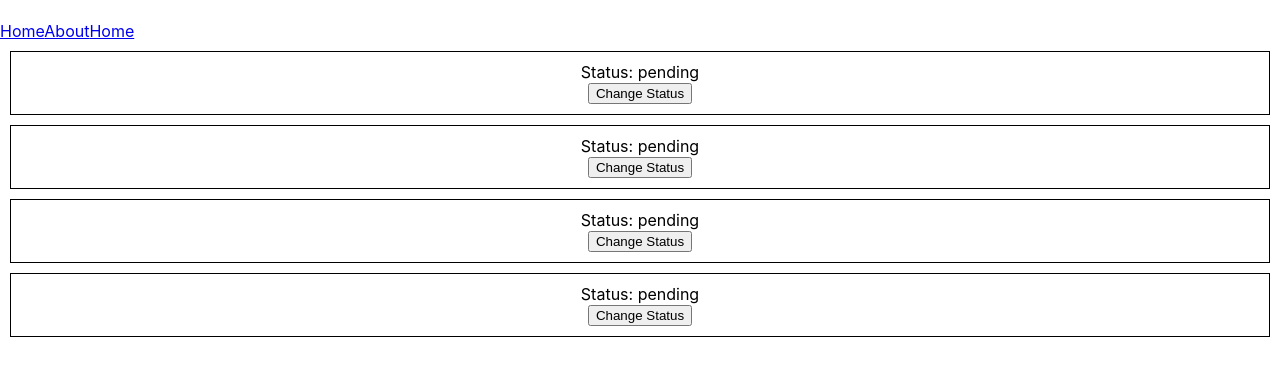
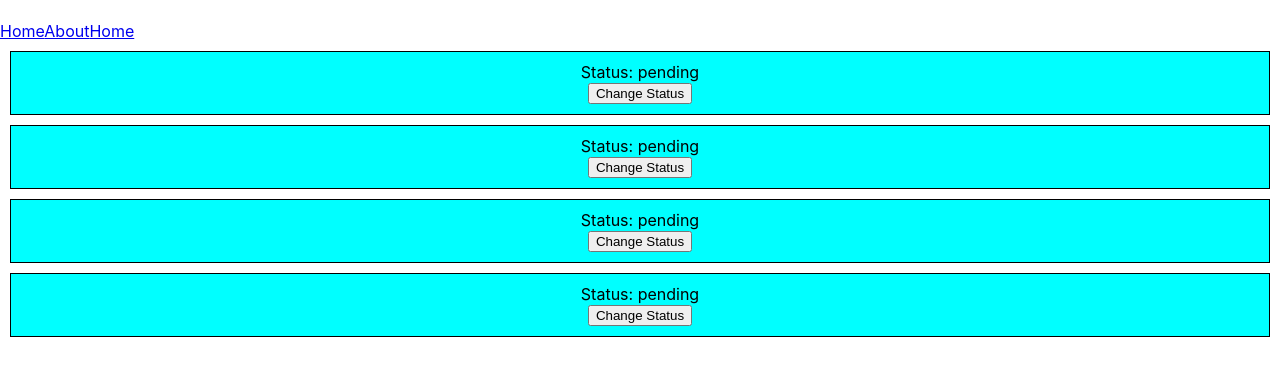
Before and after one commit to farrukh191/Pre-commit-hook, a React (Create React App) app: page / in a window 1280 px wide. Shown: the top 376 px of the page. Built offline with nearby package versions, Linux system fonts and the light colour scheme.

Commit message:
i leave the console now see what happen

```diff
--- a/src/App.css
+++ b/src/App.css
@@ -36,3 +36,12 @@
     transform: rotate(360deg);
   }
 }
+.pending{
+  background-color: aqua;
+}
+.yellow{
+  background-color: yellow;
+}
+.green{
+  background-color: green;
+}
--- a/src/component/Home.js
+++ b/src/component/Home.js
@@ -1,8 +1,9 @@
 import React, { useState } from 'react';
+import '../App.css'
 
 const Box = ({ status, onClick }) => {
   return (
-    <div style={{ margin: '10px', padding: '10px', border: '1px solid black', textAlign: 'center' }}>
+    <div className={status} style={{ margin: '10px', padding: '10px', border: '1px solid black', textAlign: 'center' }}>
       <div>Status: {status}</div>
       <button onClick={onClick}>Change Status</button>
     </div>
@@ -18,6 +19,7 @@ const Home = () => {
   ]);
 
   const [lastClickedIndex, setLastClickedIndex] = useState(null);
+  console.log('lastClickedIndex');
 
   const handleButtonClick = (index) => {
     setBoxes((prevBoxes) => {
```
Also changed, not shown: package.json (+17 -0 lines), .eslintrc.json (added), 1 other file (tests, documents, lock files or other folders).
